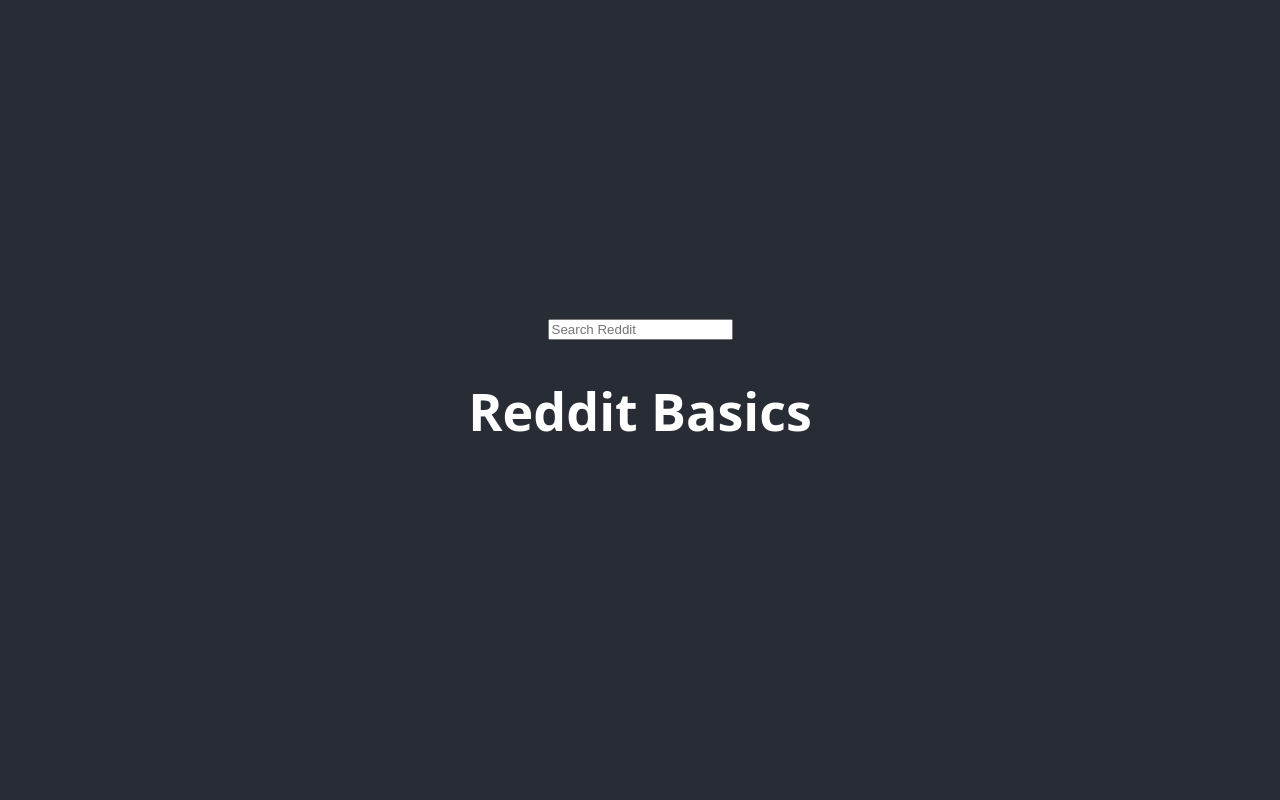
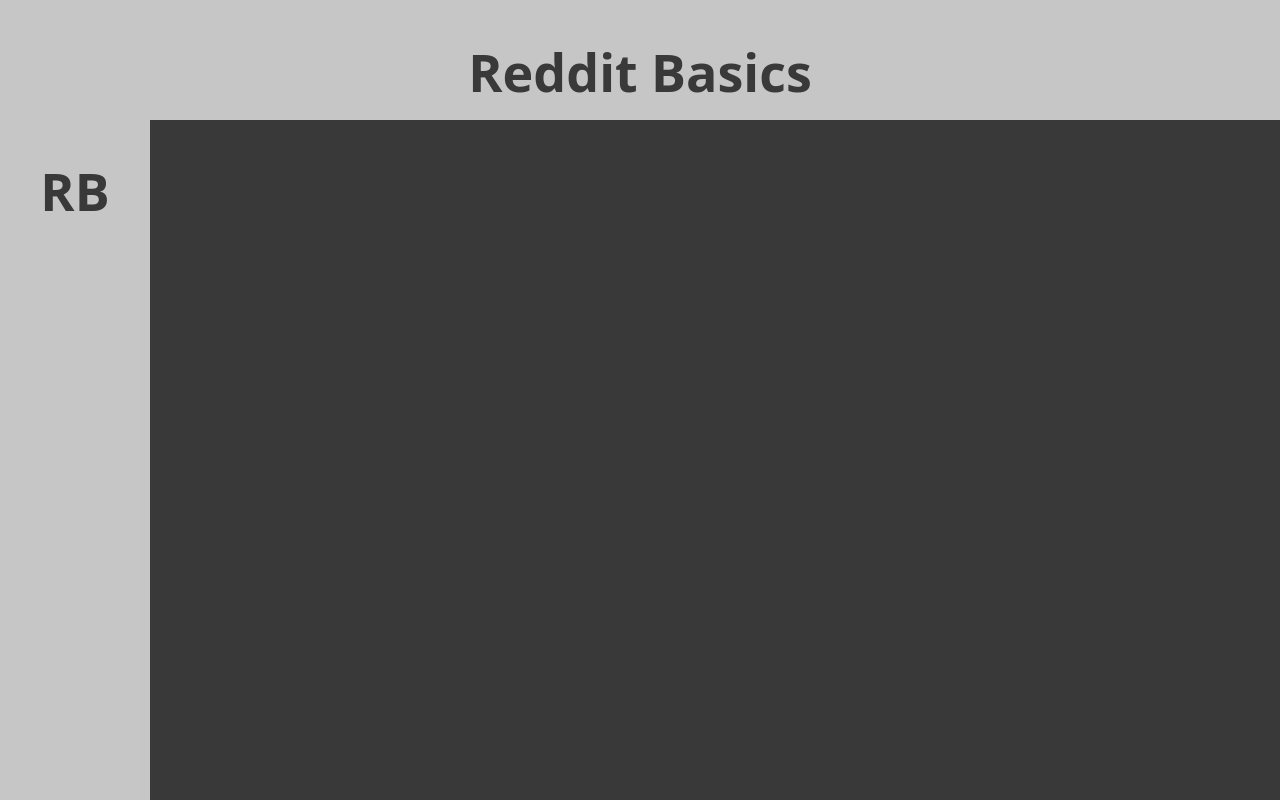
Before and after one commit to Bjsb121/redditbasics, a React (Create React App) app: page / in a window 1280 px wide. Shown: the top 800 px of the page. Built offline with nearby package versions, Linux system fonts and the light colour scheme.

Commit message:
Got navbars and colours down

```diff
--- a/src/App.css
+++ b/src/App.css
@@ -1,15 +1,44 @@
 .App {
   text-align: center;
+  height: 10000px;
+  position: relative;
 }
 
 .App-header {
-  background-color: #282c34;
-  min-height: 100vh;
+  background-color: #393939;
+  height: 100%;
   display: flex;
   flex-direction: column;
   align-items: center;
   justify-content: center;
   font-size: calc(10px + 2vmin);
-  color: white;
+  color: #C6C6C6;
   font-family: 'Noto Sans', sans-serif;
 }
+
+.App-topheader {
+  background-color: #C6C6C6;
+  position: sticky;
+  top: 0;
+  z-index: 10;
+  font-size: calc(10px + 2vmin);
+  color: #393939;
+  font-family: 'Noto Sans', sans-serif;
+  height: 150px;
+  text-align: center;
+  height: 100px;
+  padding: 1px 0px 19px 0px;
+}
+
+.App-sideheader {
+  background-color: #C6C6C6;
+  width: 150px;
+  position: fixed;
+  margin-left: 0;
+  z-index: 10;
+  font-size: calc(10px + 2vmin);
+  color: #393939;
+  font-family: 'Noto Sans', sans-serif;
+  height: 100%;
+  text-align: center;
+}
--- a/src/App.js
+++ b/src/App.js
@@ -7,9 +7,14 @@
 function App() {
   return (
     <div className='App'>
+      <header className='App-topheader'>
+        <h1>Reddit Basics</h1>
+      </header>
+      <header className='App-sideheader'>
+        <h1>RB</h1>
+      </header>
       <header className='App-header'>
-        <input type="text" placeholder="Search Reddit" />
-        <h1>Reddit Basics</h1>
+        <h1>RB Main</h1>
       </header>
     </div>
   );
```
